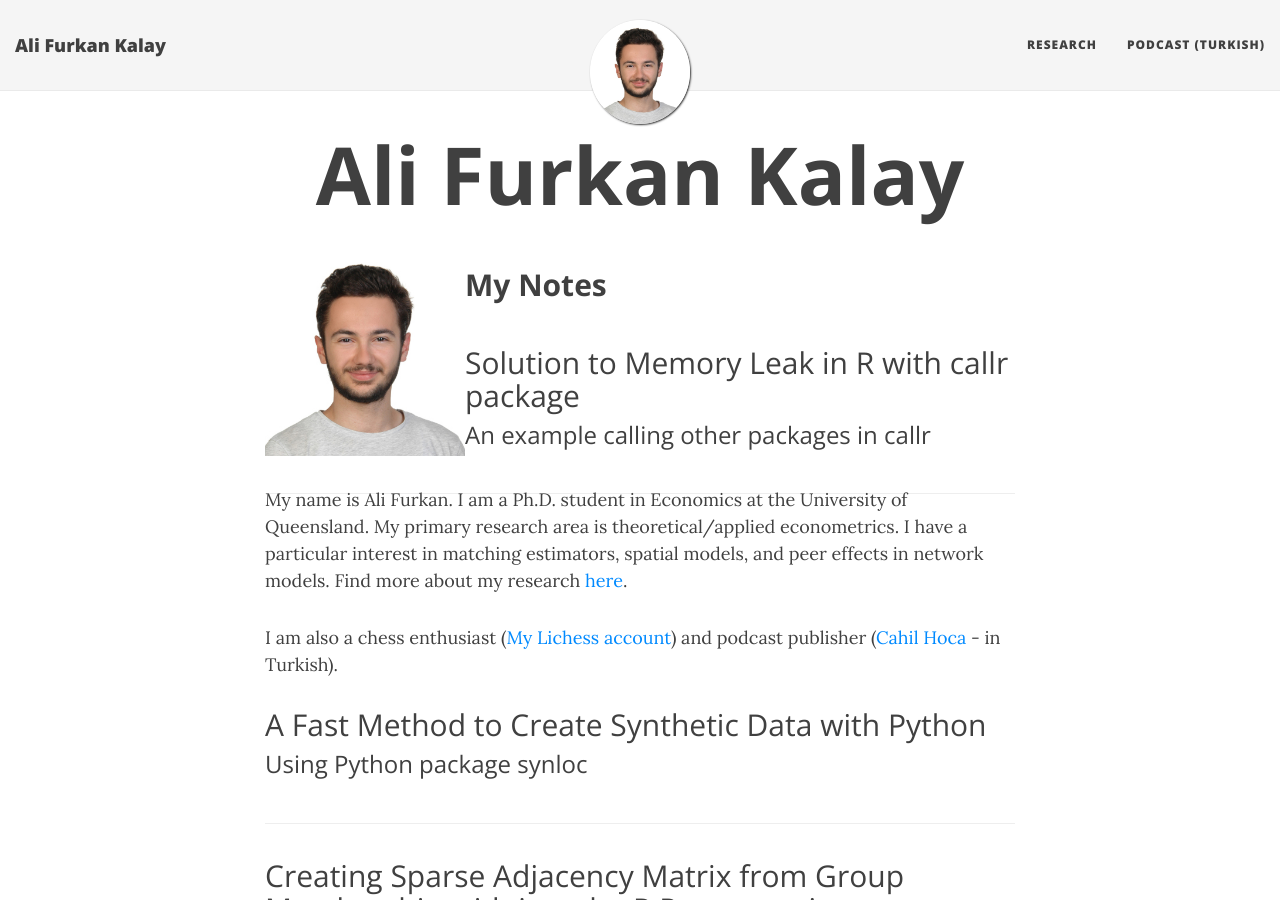
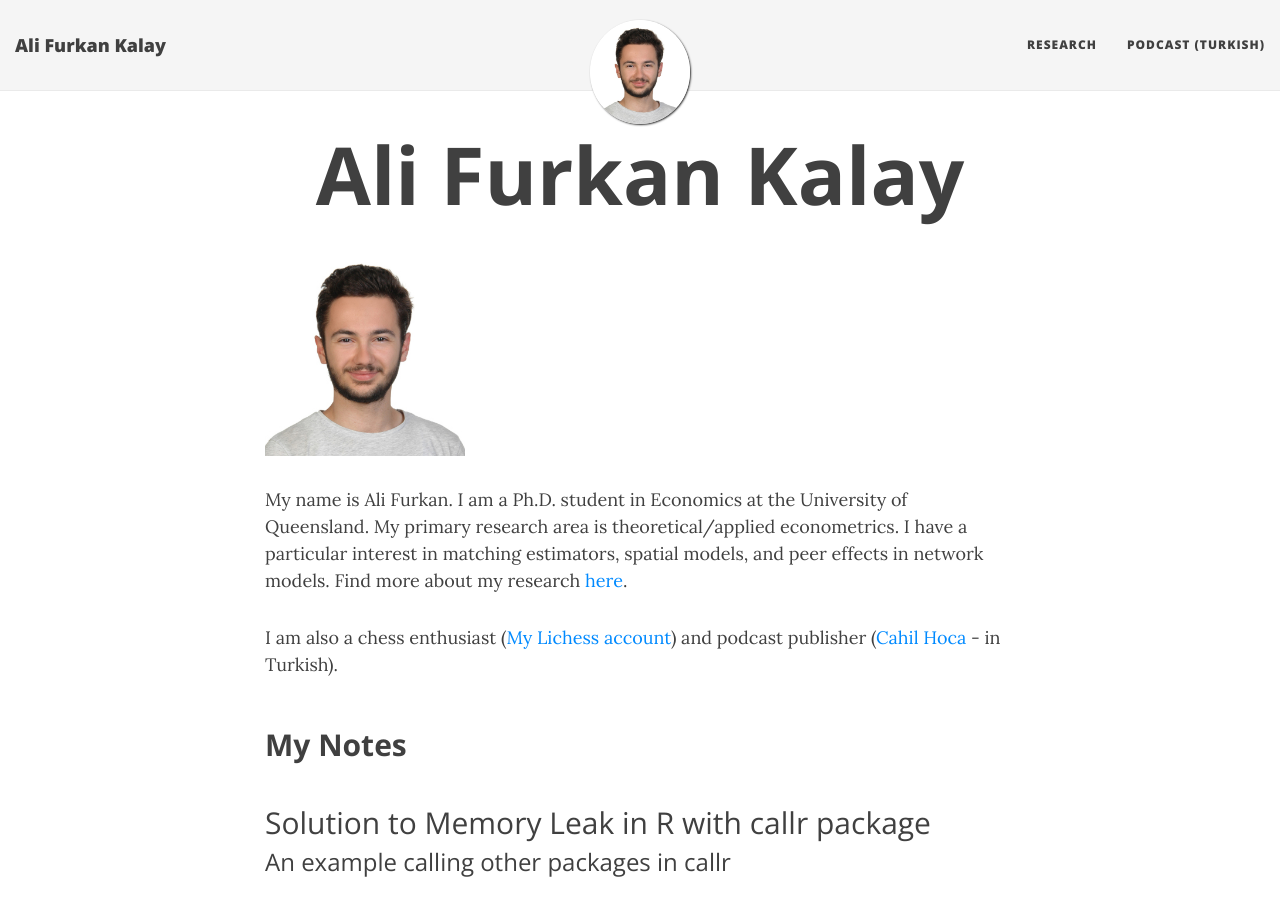
Before and after one commit to alfurka/alfurka.github.io, a Jekyll site: the page built from index.html, in a window 1280 px wide and 900 px high. Built offline with Jekyll 4.4.1, drawn with Linux system fonts in a browser that asks for light colours; nearby versions of some CDN libraries; the list of posts is cut into pages by our own code.

Commit message:
Update index.html

```diff
--- a/index.html
+++ b/index.html
@@ -4,13 +4,16 @@ title: Ali Furkan Kalay
 use-site-title: true
 ---
 
-<img src="/img/prof.jpg" style="float:left; width: 200px;" />
+<div style="float:left; width:200px">
+    <img src="/img/prof.jpg" style="width 100%;" />
+</div>
 
-<div style="float:left; width: 100%;">
+<div style="float:left; width:100%">
   <p>My name is Ali Furkan. I am a Ph.D. student in Economics at the University of Queensland. My primary research area is theoretical/applied econometrics. I have a particular interest in matching estimators, spatial models, and peer effects in network models. Find more about my research <a href="https://alfurka.github.io/research/">here</a>.</p>
   <p>I am also a chess enthusiast (<a href="https://lichess.org/@/alfurka/perf/rapid">My Lichess account</a>) and podcast publisher (<a href="https://cahilhoca.com/">Cahil Hoca</a> - in Turkish).</p>
+</div>
 
-</div>
+<div style="clear:both"></div>
 
 
 <div class="posts-list">
```
